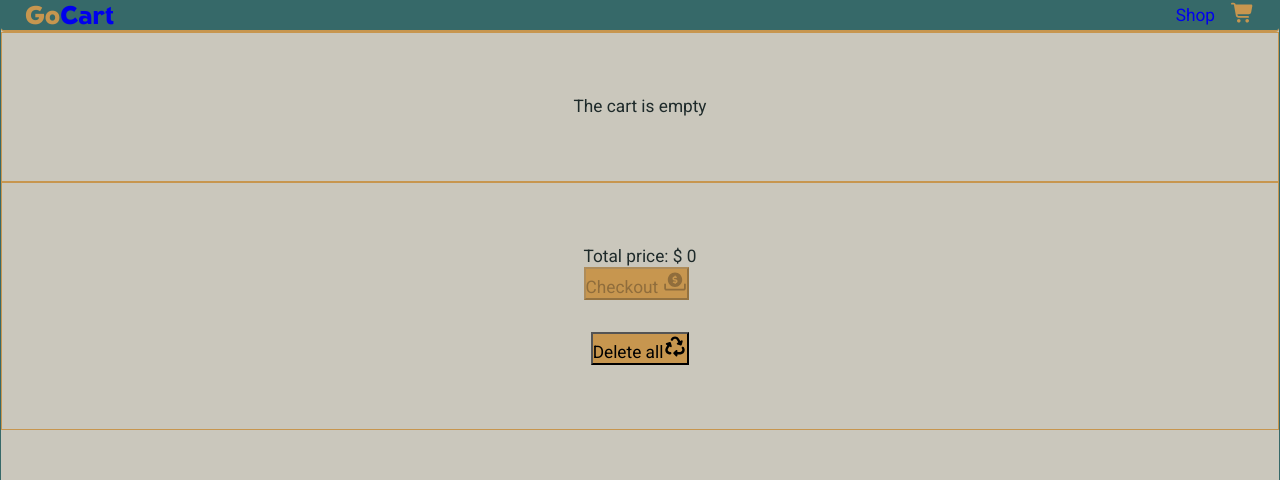
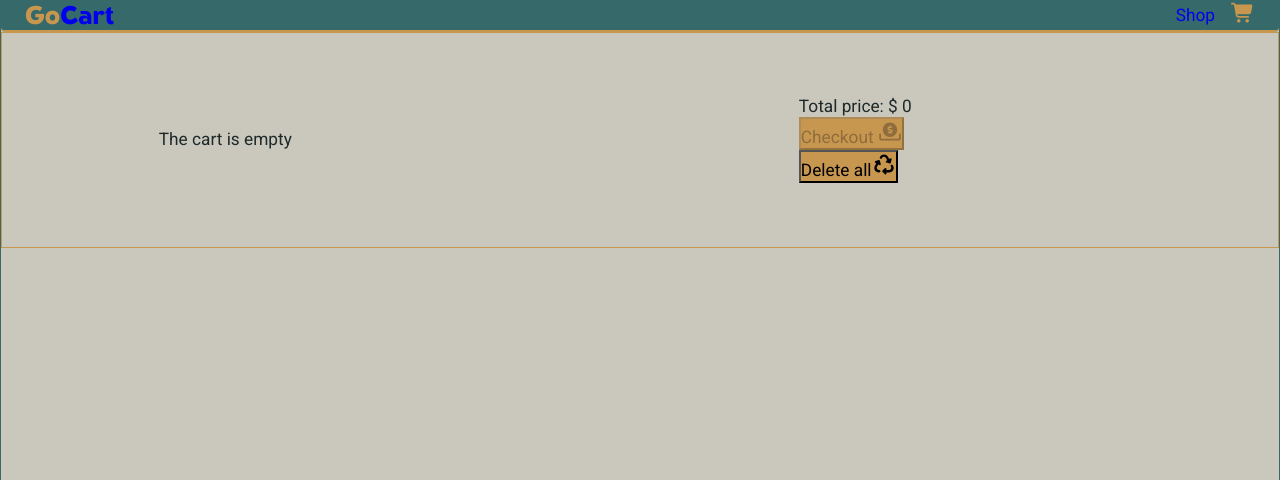
Before and after one commit to bartek8b/TOP-Shopping_Cart, a React (Vite) app: page /cart in a window 1280 px wide. Shown: the top 480 px of the page. Built offline with nearby package versions, Linux system fonts and the light colour scheme.

Commit message:
Change elems hierachy to fit splitLayout styling

```diff
--- a/src/pages/Cart/Cart.jsx
+++ b/src/pages/Cart/Cart.jsx
@@ -24,8 +24,8 @@ export const Cart = () => {
 
   if (!checkOut) {
     return (
-      <div className="splitLayout">
-        <section>
+      <section className="splitLayout">
+        <div>
           {cart.length === 0 ? (
             <p>The cart is empty</p>
           ) : (
@@ -33,8 +33,8 @@ export const Cart = () => {
               <CartItem key={product.id} product={product} />
             ))
           )}
-        </section>
-        <section>
+        </div>
+        <div>
           <div>
             <p>Total price: {`$ ${total}`}</p>
             <button
@@ -50,8 +50,8 @@ export const Cart = () => {
             Delete all
             <RecycleIcon aria-hidden="true" />
           </button>
-        </section>
-      </div>
+        </div>
+      </section>
     );
   }
 
```
